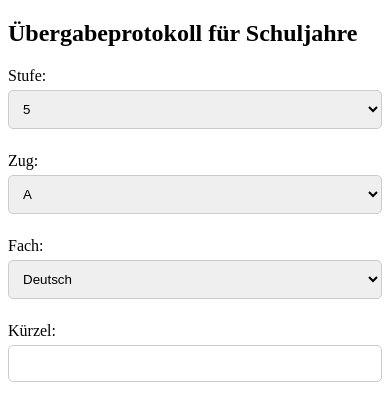
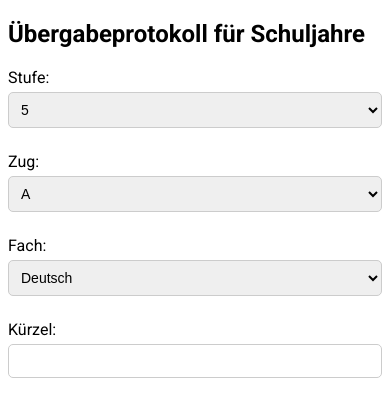
Before and after one commit to tna76874/namingpattern, a plain HTML site: page index.html in a window 390 px wide. Drawn offline with Linux system fonts and the light colour scheme.

Commit message:
update css

```diff
--- a/styles.css
+++ b/styles.css
@@ -1,3 +1,11 @@
+/* Google Font "Roboto" einbinden */
+@import url('https://fonts.googleapis.com/css2?family=Roboto:wght@400;700&display=swap');
+
+/* Allgemeine Styles für das Dokument */
+body {
+    font-family: 'Roboto', sans-serif; /* Verwende die Schriftart Roboto für den gesamten Text im Dokument */
+}
+
 /* Allgemeine Styles für Formulare */
 form {
     max-width: 100%;
@@ -10,11 +18,12 @@ input[type="password"],
 textarea,
 select {
     width: 100%;
-    padding: 10px;
+    padding: 8px;
     margin: 5px 0;
     border: 1px solid #ccc;
     border-radius: 5px;
     box-sizing: border-box;
+    font-size: 18px;
 }
 
 input[type="submit"] {
@@ -46,4 +55,12 @@ input[type="submit"]:hover {
     input[type="submit"] {
         width: auto;
     }
+
+    input[type="text"],
+    input[type="email"],
+    input[type="password"],
+    textarea,
+    select {
+        font-size: 14px;
+    }
 }
```
